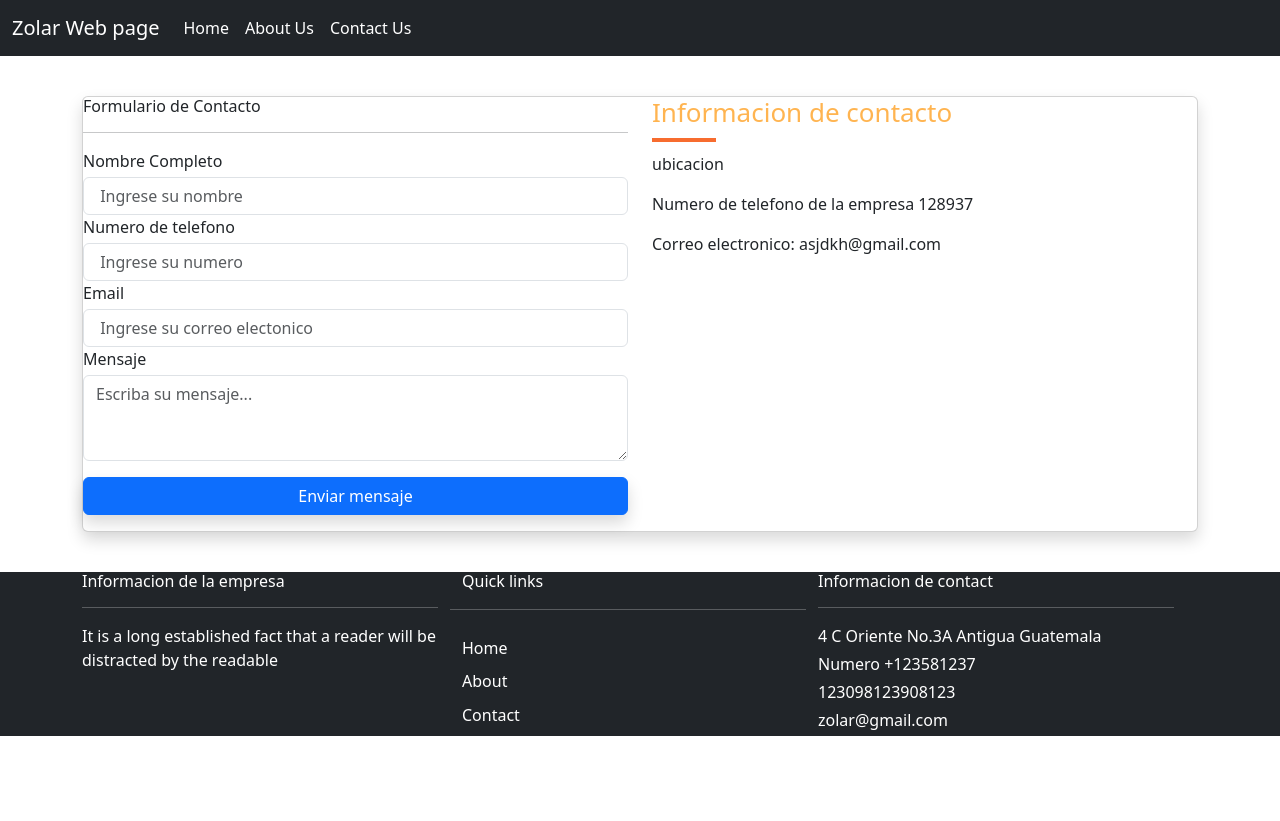
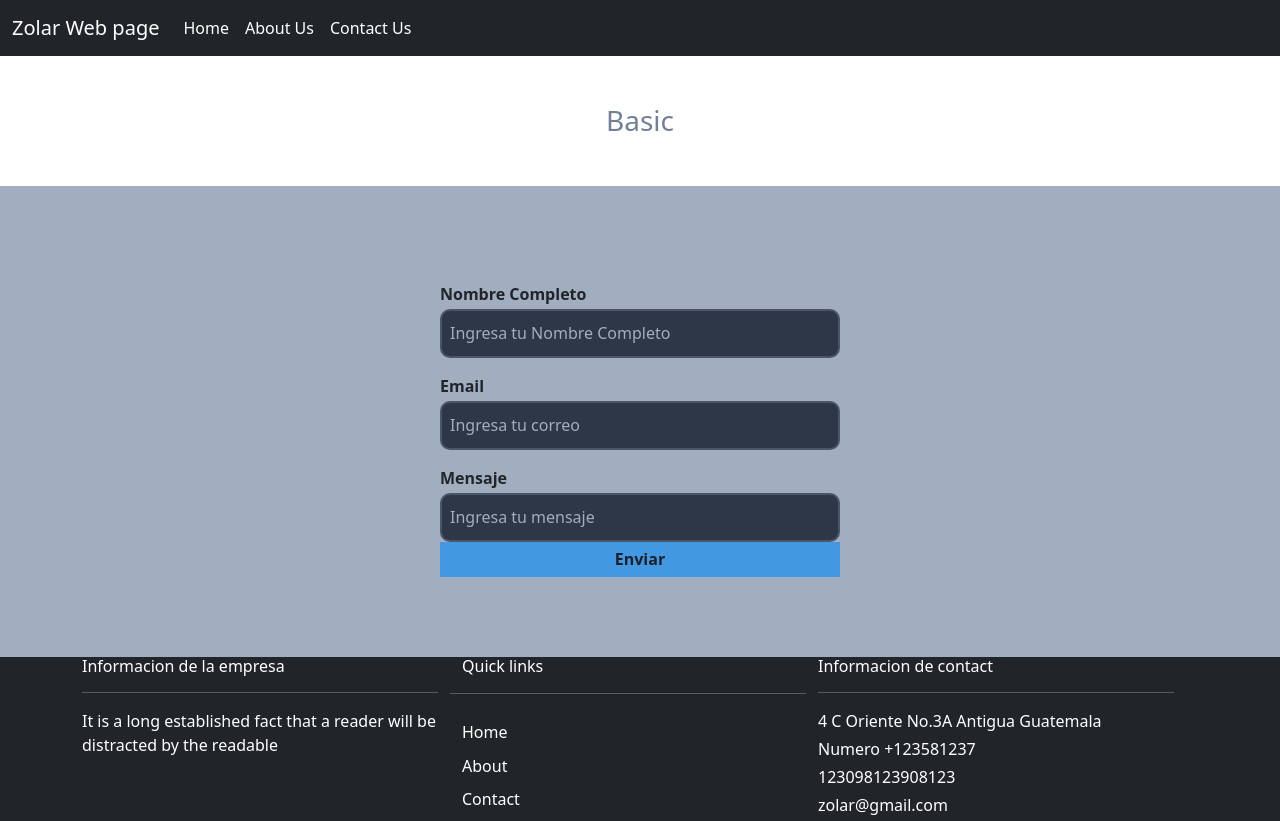
Before and after one commit to zolar-dev/website, a React (Create React App) app: page /Contact in a window 1280 px wide. Before the commit the page ends 800 px from the top, so only its background shows below. Built offline with nearby package versions, Linux system fonts and the light colour scheme.

Commit message:
Implementacion del formulario

```diff
--- a/package.json
+++ b/package.json
@@ -7,13 +7,16 @@
     "@testing-library/react": "^13.4.0",
     "@testing-library/user-event": "^13.5.0",
     "bootstrap": "^5.3.0-alpha1",
+    "formik": "^2.2.9",
     "react": "^18.2.0",
     "react-dom": "^18.2.0",
     "react-router-dom": "^6.7.0",
     "react-router-hash-link": "^2.4.3",
     "react-scripts": "^5.0.1",
     "react-scroll": "^1.8.9",
-    "web-vitals": "^2.1.4"
+    "usestate": "^1.1.3",
+    "web-vitals": "^2.1.4",
+    "yup": "^0.32.11"
   },
   "scripts": {
     "start": "react-scripts start",
--- a/src/App.css
+++ b/src/App.css
@@ -30,3 +30,101 @@
 ul {
   list-style: none;
 }
+
+
+/*Abarca el estilo del formulario */
+.Form {
+  text-align: center;
+  padding: 5rem 1rem;
+  background-color: #a0aec0;
+}
+
+.error {
+  color: #fc8181;
+  font-size: 0.75rem;
+  text-align: left;
+  margin-top: 0.25rem;
+}
+
+.checkbox {
+  display: flex;
+  justify-content: flex-start;
+  align-items: center;
+  margin-top: 1rem;
+}
+
+nav {
+  display: flex;
+  justify-content: center;
+  align-items: center;
+  margin-bottom: 2rem;
+}
+nav h3 {
+  margin: 1rem;
+  color: #718096;
+}
+
+form {
+  width: 95%;
+  max-width: 400px;
+  margin: 0 auto;
+}
+
+form label {
+  font-size: 1rem;
+  font-weight: bold;
+  display: block;
+  text-align: left;
+  margin: 1rem 0 0.2rem;
+}
+
+input,
+select {
+  width: 100%;
+  padding: 0.65rem 0.5rem;
+  font-size: 1rem;
+  color: white;
+  border: 2px solid #4a5568;
+  background-color: #2d3748;
+  border-radius: 10px;
+  outline: none;
+}
+
+input:focus,
+select:focus {
+  border-color: #4299e1;
+}
+
+input::placeholder,
+select::placeholder {
+  color: #a0aec0;
+}
+
+input[type="checkbox"] {
+  width: fit-content;
+  margin-right: 0.5rem;
+  transform: scale(1.25);
+}
+
+button {
+  display: block;
+  margin: 1rem 0;
+  padding: 0.35rem 0.5rem;
+  background-color: #4299e1;
+  color: #1a202c;
+  border: none;
+  border-radius: 3px;
+  width: 100%;
+  font-size: 1rem;
+  font-weight: bold;
+  cursor: pointer;
+}
+
+input.input-error,
+select.inmput-error {
+  border-color: #fc8181;
+}
+
+button:disabled {
+  opacity: 0.35;
+}
--- /dev/null
+++ b/src/components/include/ContactForm.js
@@ -0,0 +1,72 @@
+import { useFormik } from "formik";
+import { basicSchema } from "../schemas";
+
+const onSubmit = async (values, actions) => {
+    console.log(values);
+    console.log(actions);
+    console.log("Enviado");
+    await new Promise((resolve) => setTimeout(resolve, 1000)); //Es una simulacion de cuando se envie el formulario
+    actions.resetForm()
+}
+
+const BasicForm = () => {
+    const {
+        values,
+        errors,
+        touched,
+        isSubmitting,
+        handleBlur,
+        handleChange,
+        handleSubmit
+    } = useFormik({
+    initialValues:{
+        name: "",
+        email: "",
+        message: "",
+    },
+    validationSchema: basicSchema,
+    onSubmit,
+});
+
+    console.log(errors);
+
+    return (
+        <div className="Form">
+            <form onSubmit={handleSubmit} autoComplete="off">
+                <label htmlFor="name">Nombre Completo</label>
+                <input
+                    value={values.name}
+                    onChange={handleChange}
+                    id="name"
+                    type="name"
+                    placeholder="Ingresa tu Nombre Completo"
+                    onBlur={handleBlur}
+                    className={errors.name && touched.name ? "input-error" : ""}
+                />
+                {errors.name && touched.name && <p className="error">{errors.name}</p>}
+                <label htmlFor="email">Email</label>
+                <input
+                    value={values.email}
+                    onChange={handleChange}
+                    id="email"
+                    type="email"
+                    placeholder="Ingresa tu correo"
+                    onBlur={handleBlur}
+                    className={errors.email && touched.email ? "input-error" : ""}
+                />
+                {errors.email && touched.email && <p className="error">{errors.email}</p>}
+                <label htmlFor="message">Mensaje</label>
+                <input
+                    value={values.message}
+                    onChange={handleChange}
+                    id="message"
+                    type="message"
+                    placeholder="Ingresa tu mensaje"
+                />
+                <button disabled={isSubmitting} type="submit">Enviar</button>
+            </form>
+        </div>
+    );
+};
+
+export default BasicForm;
--- a/src/components/pages/Contact.js
+++ b/src/components/pages/Contact.js
@@ -1,75 +1,15 @@
 import React from "react";
+import BasicForm from "../include/ContactForm";
 
 function Contact() {
     return(
-        <div>
-            {/* <section className="py-4 bg-info">
-                <div className="container">
-                    <div className="row">
-                        <div className="col-md-4 my-auto">
-                            <h4> Contact</h4>
-                        </div>
-                        <div className="col-md-8 my-auto">
-                            <h6 className="float-end">
-                            Home / Contact
-                            </h6>
-                        </div>
-                    </div>
-                </div>
-            </section> */}
-
-            <section className="section">
-                <div className="container">
-                    <div className="card shadow">
-                        <div className="card-boy">
-                            <div className="row">
-                                <div className="col-md-6 border-right">
-                                    <h6> Formulario de Contacto</h6>
-                                    <hr/>
-                                    <div className="form-group">
-                                        <label className="mb-1">Nombre Completo</label>
-                                        <input type="text" className="form-control" placeholder=" Ingrese su nombre"/>
-                                    </div>
-                                    <div className="form-group">
-                                        <label className="mb-1">Numero de telefono</label>
-                                        <input type="text" className="form-control" placeholder=" Ingrese su numero"/>
-                                    </div>
-                                    <div className="form-group">
-                                        <label className="mb-1">Email</label>
-                                        <input type="text" className="form-control" placeholder=" Ingrese su correo electonico"/>
-                                    </div>
-                                    <div className="form-group">
-                                        <label className="mb-1">Mensaje</label>
-                                        <textarea rows="3" className="form-control" placeholder="Escriba su mensaje..."></textarea>
-                                    </div>
-                                    <div className="form-group py-3">
-                                        <button type="button" className="btn btn-primary shadow w-100">Enviar mensaje</button>
-                                    </div>
-                                </div>
-                                <div className="col-md-6 border-left">
-                                    <h5 className="main-heading">Informacion de contacto</h5>
-                                    <div className="underline"></div>
-                                    <p>
-                                        ubicacion
-                                    </p>
-                                    <p>
-                                        Numero de telefono de la empresa 128937
-                                    </p>
-                                    <p>
-                                        Correo electronico: asjdkh@gmail.com
-                                    </p>
-
-                                </div>
-                            </div>
-                        </div>
-                    </div>
-                </div>
-
-            </section>
+        <div className="App">
+                <nav>
+                    <h3>Basic</h3>
+                </nav>
+                <BasicForm/>
         </div>
-
     );
-
 }
 
 export default Contact;
--- /dev/null
+++ b/src/components/schemas/index.js
@@ -0,0 +1,17 @@
+import * as yup from "yup"
+
+const nameRules = yup
+.string()
+.matches(/^[a-zA-Z]+ [a-zA-Z]+$/, 'Nombre Completo tiene que cumplir con el Formato"');
+
+export const basicSchema = yup.object().shape({
+    name: yup
+    .string()
+    .matches(nameRules, {message: "Nombre completo es requerido"})
+    .required("Requerido"),
+    email: yup
+    .string()
+    .email("Ingresar un correo valido")
+    .required("Requerido"),
+
+});
```
Also changed, not shown: 1 other file (tests, documents, lock files or other folders).
